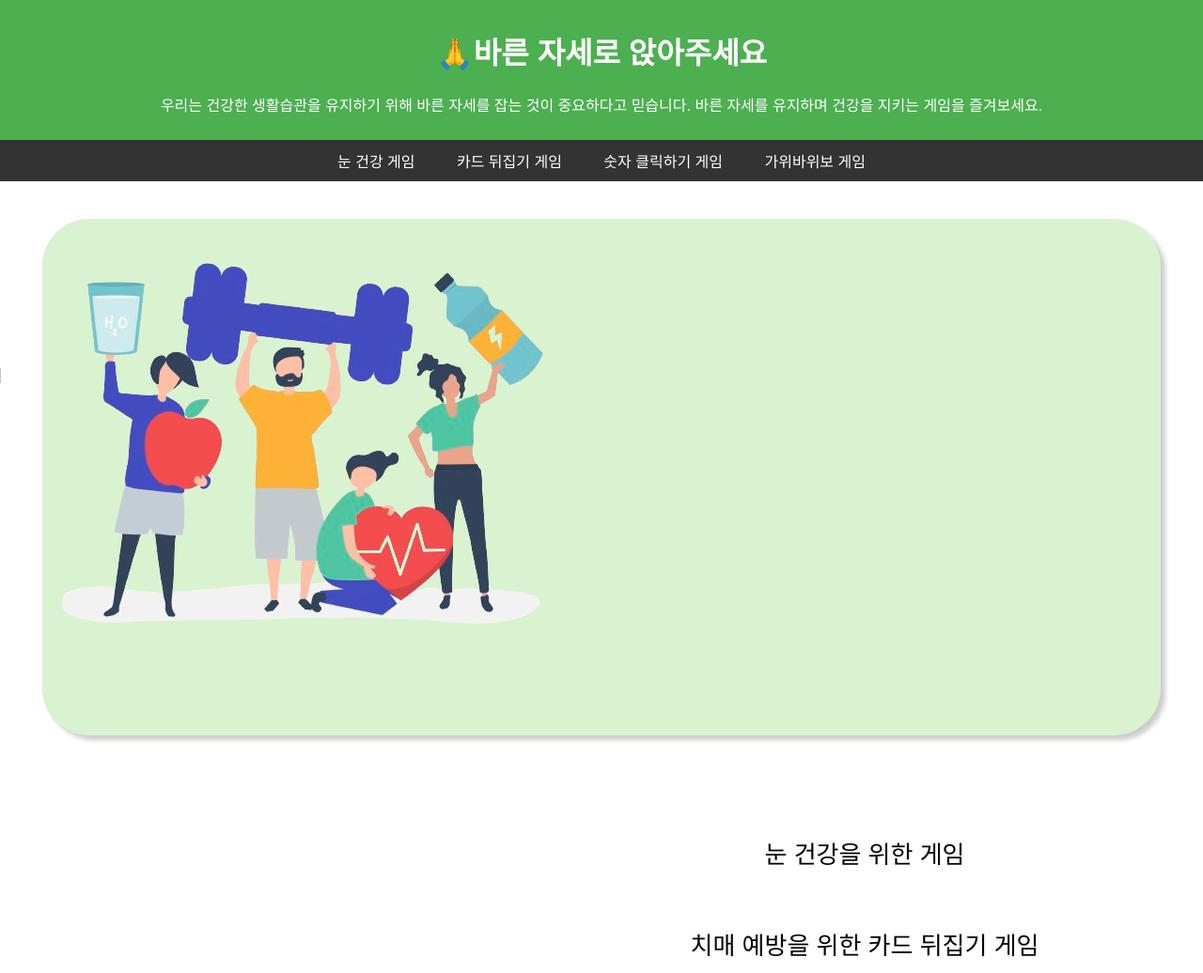
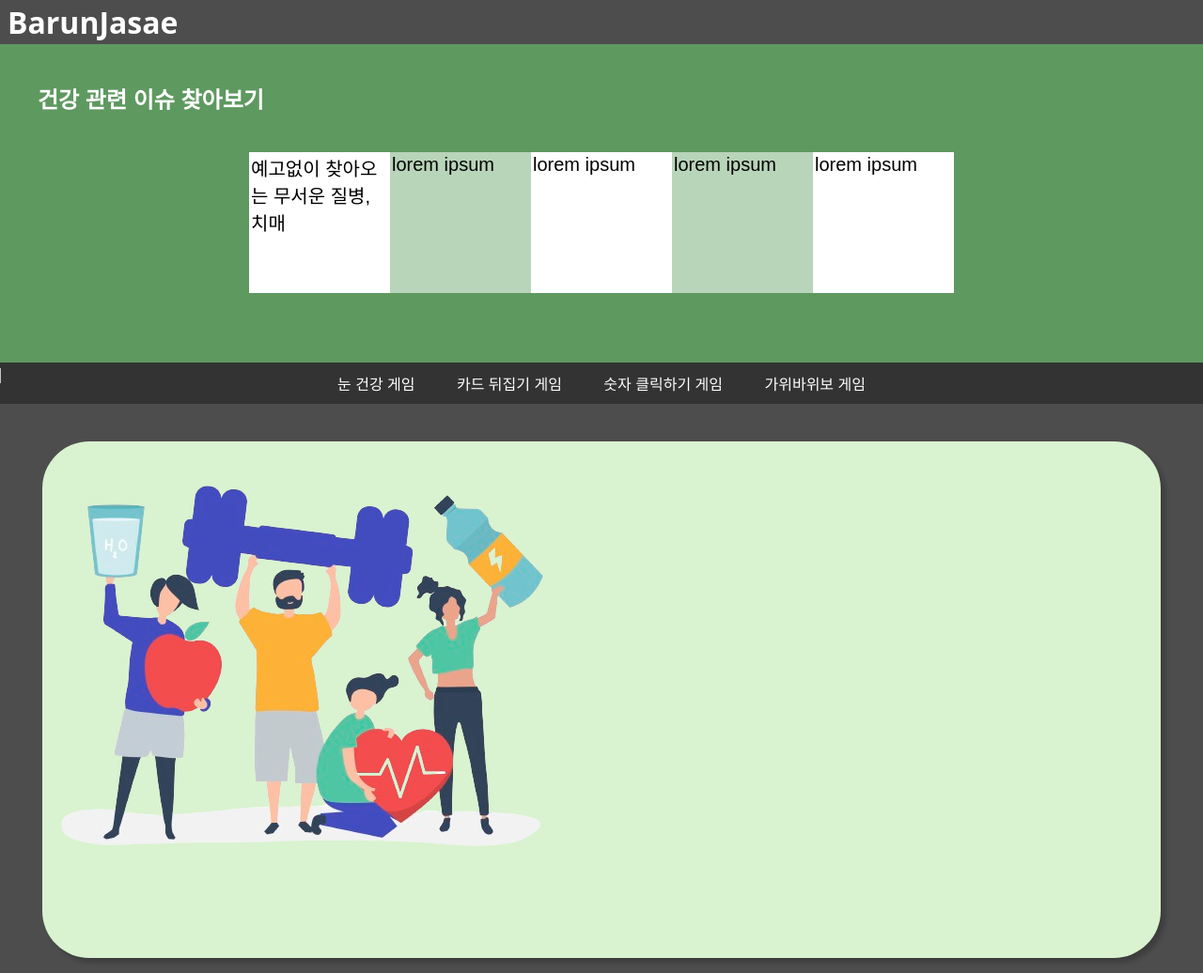
Before and after one commit to cho4u4o/barunJasae, a plain HTML site: page healthy.html in a window 1280 px wide. Shown: the top 1036 px of the page at 94% size. Drawn offline with Linux system fonts and the light colour scheme; a web font is replaced by a local one.

Commit message:
feat : UI update & health-info function added

```diff
--- a/healthy.html
+++ b/healthy.html
@@ -3,31 +3,46 @@
   <head>
     <meta charset="UTF-8" />
     <meta name="viewport" content="width=device-width, initial-scale=1.0" />
+    <link rel="preconnect" href="https://fonts.googleapis.com" />
+    <link rel="preconnect" href="https://fonts.gstatic.com" crossorigin />
+    <link
+      href="https://fonts.googleapis.com/css2?family=Knewave&display=swap"
+      rel="stylesheet"
+    />
     <title>바른자세</title>
     <link rel="stylesheet" href="styles.css" />
   </head>
   <body>
     <header>
-      <h1><a href="healthy.html">🙏바른 자세로 앉아주세요</a></h1>
-      <p></p>
-      <p>
-        우리는 건강한 생활습관을 유지하기 위해 바른 자세를 잡는 것이 중요하다고
-        믿습니다. 바른 자세를 유지하며 건강을 지키는 게임을 즐겨보세요.
-      </p>
+      <h1><a href="healthy.html">BarunJasae</a></h1>
     </header>
+    <div class="health-news">
+      <h2>건강 관련 이슈 찾아보기</h2>
+      <ul class="news-links">
+        <li>
+          <a href="https://www.kagp.or.kr:8009/ko/4"
+            >예고없이 찾아오는 무서운 질병, 치매
+          </a>
+        </li>
+        <li>lorem ipsum</li>
+        <li>lorem ipsum</li>
+        <li>lorem ipsum</li>
+        <li>lorem ipsum</li>
+      </ul>
+    </div>
     <nav>
       <ul class="tabs">
         <li>
-          <a href="#">눈 건강 게임</a>
+          <a href="#gameContent">눈 건강 게임</a>
         </li>
         <li>
-          <a href="#">카드 뒤집기 게임</a>
+          <a href="#gameContent">카드 뒤집기 게임</a>
         </li>
         <li>
-          <a href="#">숫자 클릭하기 게임</a>
+          <a href="#gameContent">숫자 클릭하기 게임</a>
         </li>
         <li>
-          <a href="#">가위바위보 게임</a>
+          <a href="#gameContent">가위바위보 게임</a>
         </li>
       </ul>
     </nav>
@@ -102,14 +117,7 @@
     <div id="mainContent" style="display: block">
       <div id="container">
         <div class="left"></div>
-        <div class="right">
-          <ul class="gameList">
-            <li>눈 건강을 위한 게임</li>
-            <li>치매 예방을 위한 카드 뒤집기 게임</li>
-            <li>치매 예방을 위한 숫자 클릭하기 게임</li>
-            <li>치매 예방을 위한 가위바위보 게임</li>
-          </ul>
-        </div>
+        <div class="right"></div>
       </div>
     </div>
     <script type="text/javascript" src="./JS/jquery-3.7.1.min.js"></script>
--- a/styles.css
+++ b/styles.css
@@ -3,14 +3,15 @@ body {
   margin: 0;
   padding: 0;
   overflow-y: scroll;
+  background-color: #4d4d4d;
+  scroll-behavior: smooth;
 }
 
 html,
 body {
   height: 90%;
-  margin: 0;
-  padding: 0;
 }
+
 .start {
   background-color: yellow;
   font-size: large;
@@ -21,15 +22,68 @@ body {
 }
 
 header {
-  background-color: #4caf50;
+  background-color: #4d4d4d;
   color: white;
-  text-align: center;
-  padding: 10px 0;
+  text-align: start;
+  padding: 2px 8px;
+}
+
+header > h1 {
+  margin: 0;
+  padding: 0;
+  font-family: "Knewave", system-ui;
 }
 
 header a {
   text-decoration: none;
   color: white;
+}
+
+.health-news {
+  background-color: #5e9960;
+  width: auto;
+  height: 259px;
+  padding: 40px;
+  position: relative;
+}
+
+.health-news > h2 {
+  margin: 0;
+  padding: 0;
+  color: #ffffff;
+}
+
+.news-links {
+  list-style: none;
+  margin: 0 auto;
+  padding: 40px 30px;
+  width: 750px;
+  height: 150px;
+}
+
+.news-links > li {
+  width: 146px;
+  height: 146px;
+  margin: 0 0 0 0;
+  padding: 2px;
+  border: none;
+  float: left;
+  font-size: 20px;
+}
+
+.news-links > li:nth-child(2n-1) {
+  color: black;
+  background-color: white;
+}
+
+.news-links > li:nth-child(2n) {
+  color: black;
+  background-color: #b8d4b9;
+}
+
+.news-links a {
+  color: black;
+  text-decoration: none;
 }
 
 nav {
@@ -293,3 +347,9 @@ input:first-child {
   width: 100px;
   height: auto;
 }
+
+.knewave-regular {
+  font-family: "Knewave", system-ui;
+  font-weight: 400;
+  font-style: normal;
+}
```
Also changed, not shown: card_back.png (added), card_image/image1.png (added), card_image/image2.png (added), card_image/image3.png (added), card_image/image4.png (added), card_image/image5.png (added), card_image/image6.png (added), spade-7.png (deleted).
